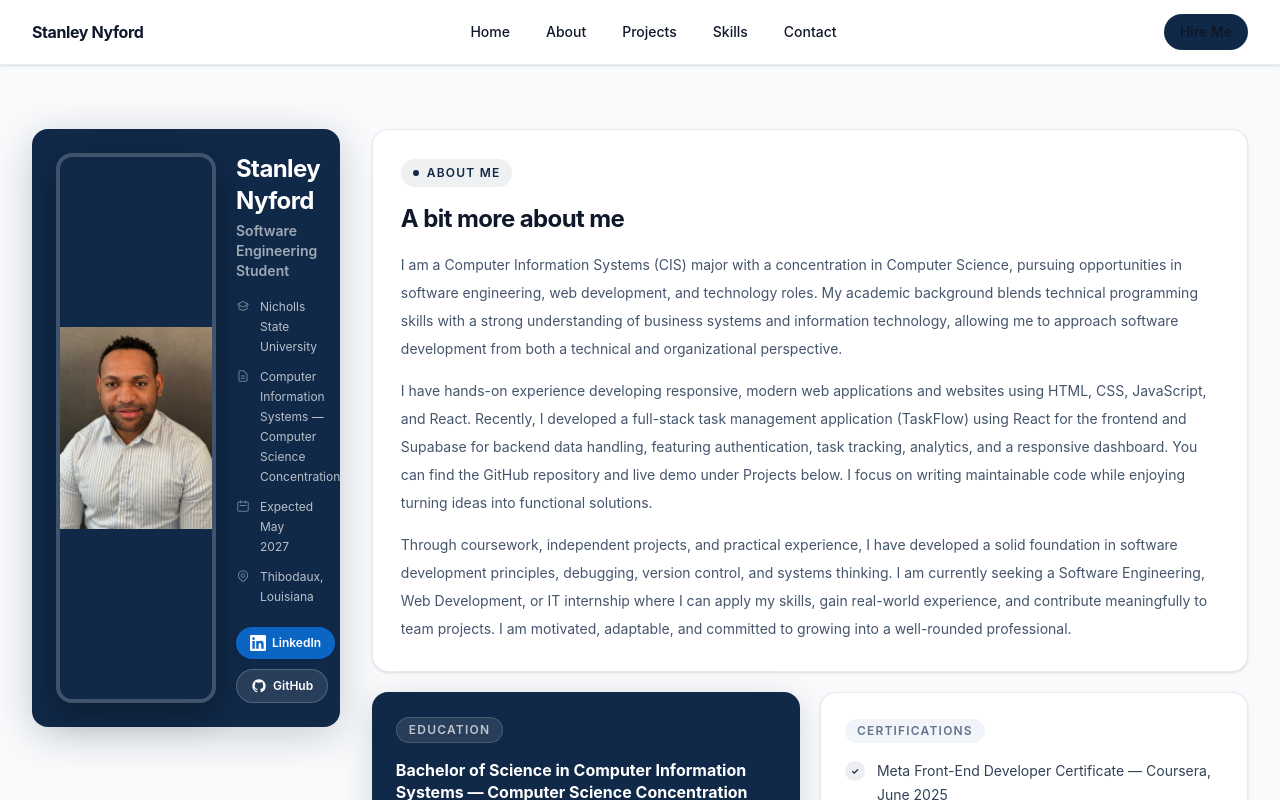
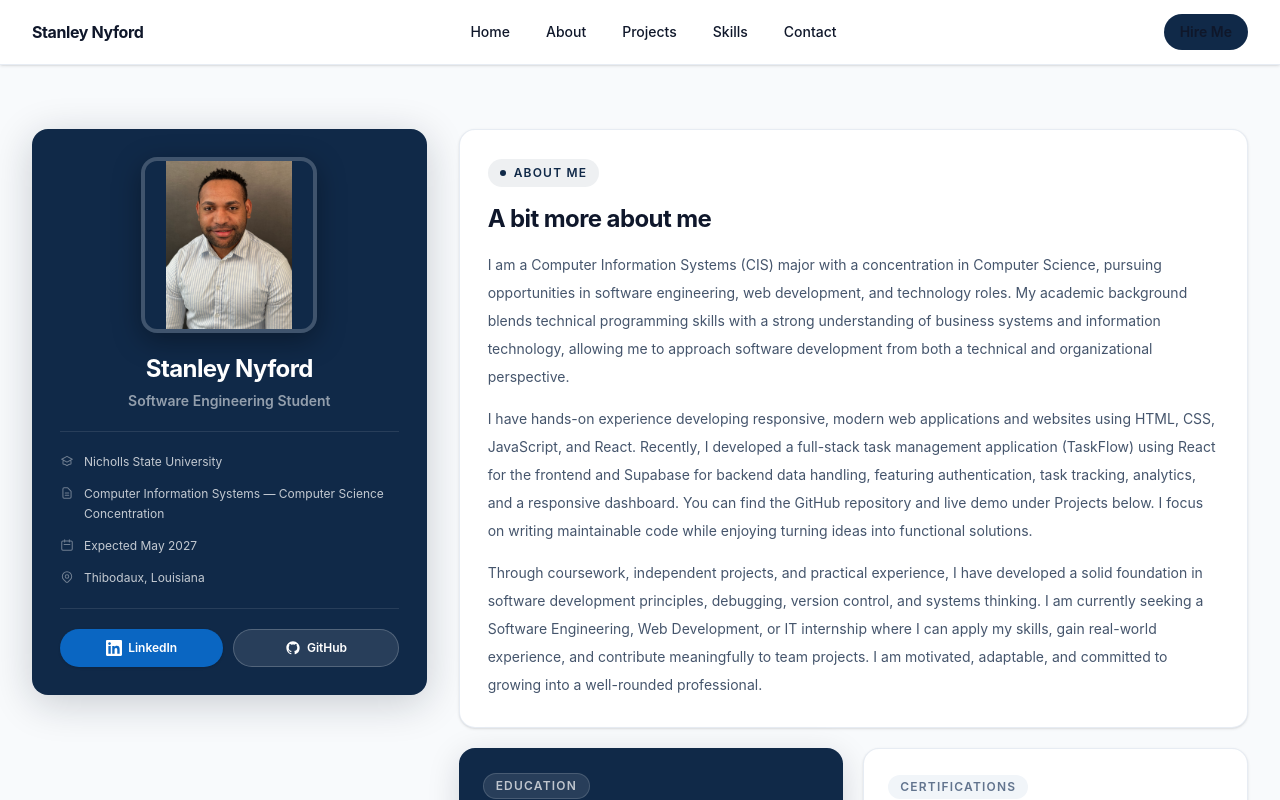
Before and after one commit to stanleytarun777/Portfolio-Website, a React (Vite) app: page / in a window 1280 px wide. Shown: the top 800 px of the page. Built offline with nearby package versions, Linux system fonts and the light colour scheme.

Commit message:
Restructure identity panel: centered profile card layout with clear spacing

```diff
--- a/src/components/Hero.jsx
+++ b/src/components/Hero.jsx
@@ -23,7 +23,7 @@ function DetailRow({ icon, text }) {
       <svg className="mt-0.5 h-3.5 w-3.5 shrink-0 text-white/40" fill="none" viewBox="0 0 24 24" stroke="currentColor" strokeWidth={1.75}>
         {icon}
       </svg>
-      <p className="text-xs leading-5 text-white/70">{text}</p>
+      <p className="text-xs leading-5 text-white/75">{text}</p>
     </div>
   );
 }
@@ -32,26 +32,33 @@ export default function Hero() {
   return (
     <section id="home" className="py-10 sm:py-12 lg:py-16">
       <div className="mx-auto max-w-7xl px-4 sm:px-6 lg:px-8">
-        <div className="grid gap-6 lg:grid-cols-[minmax(0,0.52fr)_minmax(0,1.48fr)] lg:items-start lg:gap-8">
+        <div className="grid gap-6 lg:grid-cols-[minmax(0,1fr)_minmax(0,2fr)] lg:items-start lg:gap-8">
 
-          {/* ── Left: Navy Identity Panel ── */}
-          <div className="rounded-2xl bg-[#102948] p-5 text-white shadow-[0_8px_40px_rgba(15,23,42,0.2)] sm:p-6">
+          {/* ── Left: Identity Card ── */}
+          <div className="rounded-2xl bg-[#102948] p-6 text-white shadow-[0_8px_40px_rgba(15,23,42,0.2)] sm:p-7">
 
-            {/* Image + text: stacked on mobile, side-by-side on sm+ */}
-            <div className="flex flex-col gap-5 sm:flex-row sm:items-stretch">
+            {/* Profile image — centered */}
+            <div className="flex justify-center">
               <img
                 src={profile.image}
                 alt={`${profile.name} professional headshot`}
-                className="w-full rounded-xl border-4 border-white/20 object-contain shadow-[0_12px_32px_rgba(0,0,0,0.3)] sm:w-36 sm:rounded-2xl md:w-40"
+                className="h-40 w-40 rounded-2xl border-4 border-white/20 object-contain shadow-[0_8px_28px_rgba(0,0,0,0.35)] sm:h-44 sm:w-44"
               />
+            </div>
 
-              <div className="min-w-0 flex-1">
-                <h1 className="text-2xl font-bold tracking-tight text-white sm:text-xl lg:text-2xl">
+            {/* Name + role — centered */}
+            <div className="mt-5 text-center">
+              <h1 className="text-xl font-bold tracking-tight text-white sm:text-2xl">
                 {profile.name}
               </h1>
-                <p className="mt-1 text-sm font-semibold text-white/60">{profile.role}</p>
+              <p className="mt-1.5 text-sm font-semibold text-white/55">{profile.role}</p>
+            </div>
 
-                <div className="mt-4 space-y-2.5">
+            {/* Divider */}
+            <div className="my-5 border-t border-white/10" />
+
+            {/* Detail rows */}
+            <div className="space-y-3">
               <DetailRow
                 icon={<path strokeLinecap="round" strokeLinejoin="round" d="M12 14l9-5-9-5-9 5 9 5zm0 0l6.16-3.422a12.083 12.083 0 01.665 6.479A11.952 11.952 0 0012 20.055a11.952 11.952 0 00-6.824-2.998 12.078 12.078 0 01.665-6.479L12 14z" />}
                 text={profile.college}
@@ -70,12 +77,16 @@ export default function Hero() {
               />
             </div>
 
-                <div className="mt-5 flex flex-wrap gap-2.5">
+            {/* Divider */}
+            <div className="my-5 border-t border-white/10" />
+
+            {/* Social buttons */}
+            <div className="flex gap-2.5">
               <a
                 href={profile.linkedin}
                 target="_blank"
                 rel="noreferrer"
-                    className="inline-flex items-center gap-1.5 rounded-full bg-[#0a66c2] px-3.5 py-2 text-xs font-semibold text-white shadow-sm transition duration-200 hover:-translate-y-0.5 hover:bg-[#004182] hover:shadow-md"
+                className="inline-flex flex-1 items-center justify-center gap-1.5 rounded-full bg-[#0a66c2] px-4 py-2.5 text-xs font-semibold text-white shadow-sm transition duration-200 hover:-translate-y-0.5 hover:bg-[#004182] hover:shadow-md"
               >
                 <LinkedInIcon />
                 LinkedIn
@@ -84,13 +95,11 @@ export default function Hero() {
                 href={profile.github}
                 target="_blank"
                 rel="noreferrer"
-                    className="inline-flex items-center gap-1.5 rounded-full border border-white/20 bg-white/10 px-3.5 py-2 text-xs font-semibold text-white transition duration-200 hover:-translate-y-0.5 hover:bg-white/18"
+                className="inline-flex flex-1 items-center justify-center gap-1.5 rounded-full border border-white/20 bg-white/10 px-4 py-2.5 text-xs font-semibold text-white transition duration-200 hover:-translate-y-0.5 hover:bg-white/18"
               >
                 <GitHubIcon />
                 GitHub
               </a>
-                </div>
-              </div>
             </div>
           </div>
 
@@ -98,7 +107,7 @@ export default function Hero() {
           <div id="about" className="flex flex-col gap-5">
 
             {/* About Me card */}
-            <div className="rounded-2xl border border-slate-200/80 bg-white p-5 shadow-sm sm:p-7">
+            <div className="rounded-2xl border border-slate-200/80 bg-white p-6 shadow-sm sm:p-7">
               <div className="inline-flex items-center gap-2 rounded-full bg-[rgba(16,41,72,0.07)] px-3 py-1.5">
                 <span className="h-1.5 w-1.5 rounded-full bg-[#102948]" />
                 <span className="text-xs font-semibold uppercase tracking-widest text-[#102948]">About Me</span>
```
Lines whose indentation alone changed are shown as unchanged.
